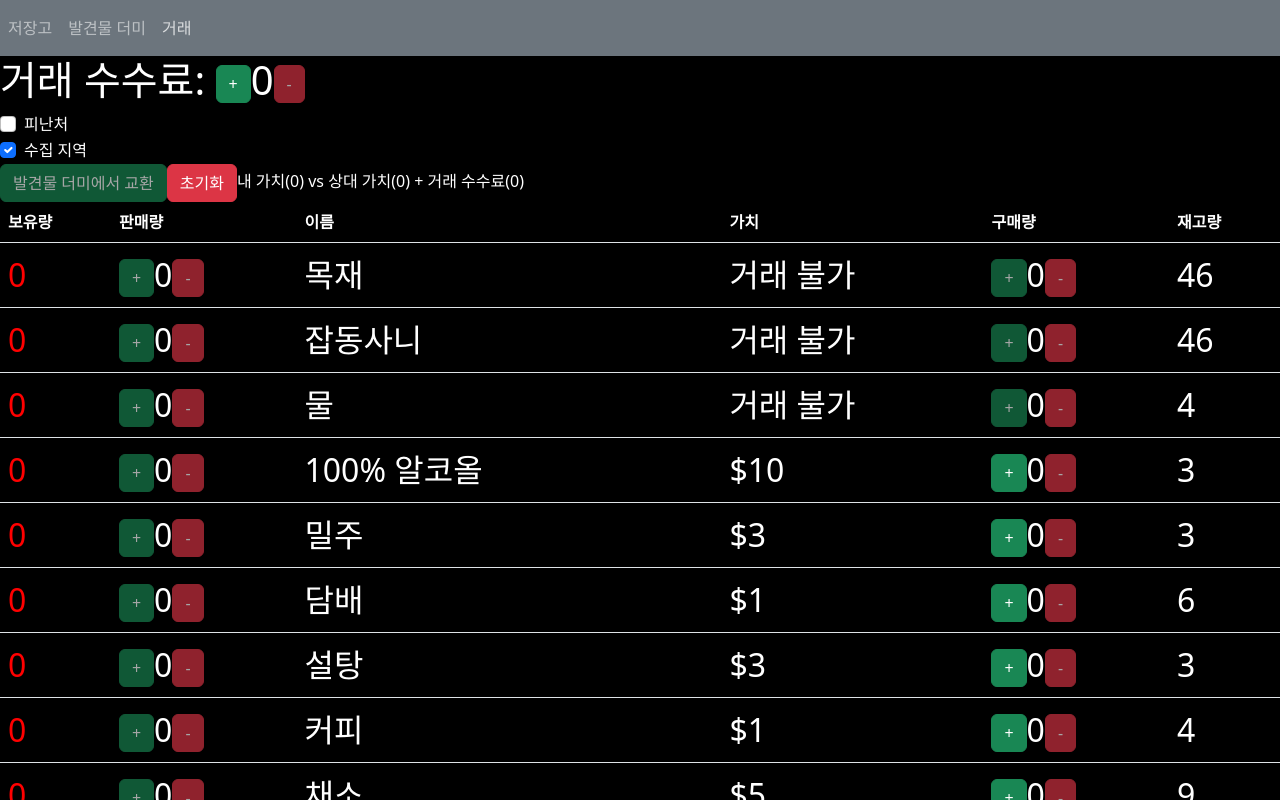
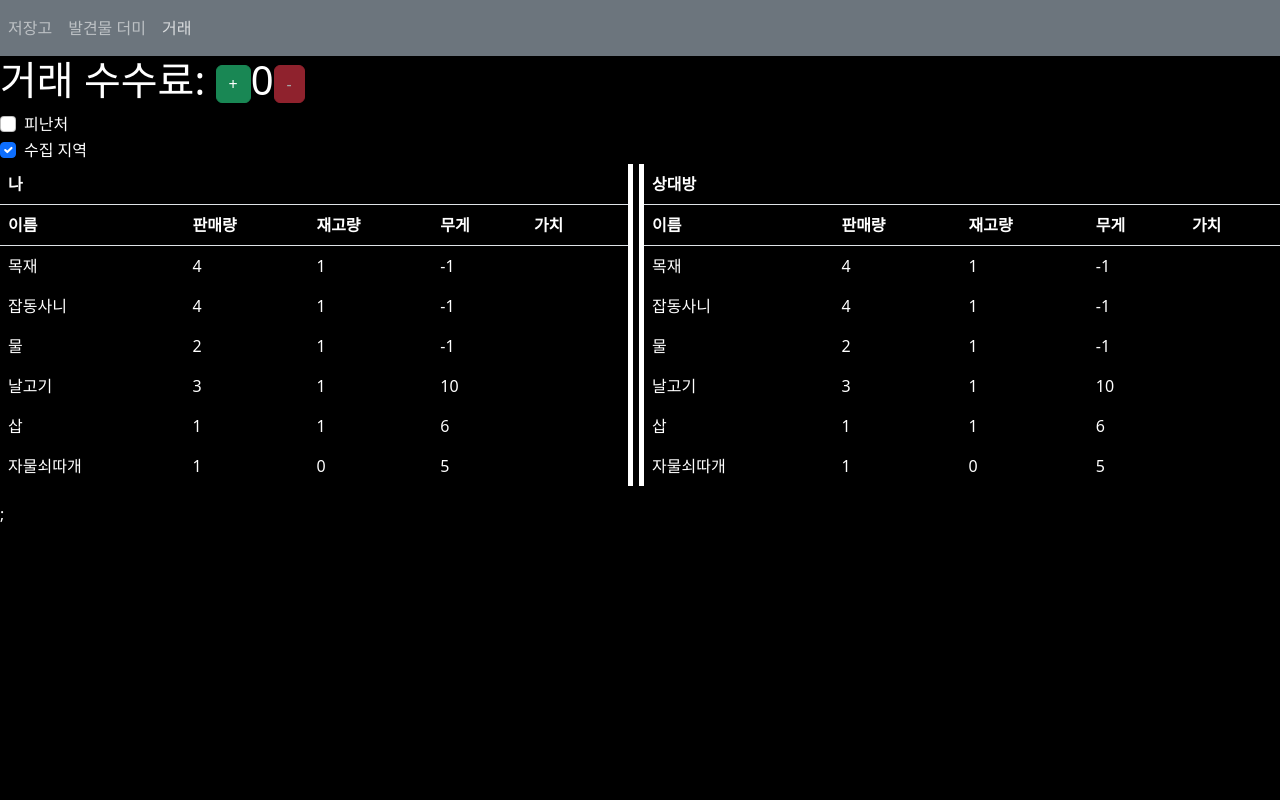
Before and after one commit to AndroidNetrunner/this-war-of-mine, a Next.js app: page /shelter in a window 1280 px wide. Both pictures are taken after a click on the button "거래". Shown: the top 800 px of the page. Built offline with nearby package versions, Linux system fonts and the light colour scheme.

Commit message:
[UPDATE] 거래 페이지에서 나, 상대방 간의 보유량을 비교할 수 있도록 업데이트

```diff
--- a/src/components/Trading.tsx
+++ b/src/components/Trading.tsx
@@ -4,13 +4,16 @@ import Button from "react-bootstrap/Button";
 import TradingInShelter from "./TradingInShelter";
 import TradingInOutside from "./TradingInOutside";
 import styles from "./styles/Trading.module.css";
-import { useDispatch } from "react-redux";
+import { useDispatch, useSelector } from "react-redux";
 import { reset } from "../redux/slices/tradingSlice";
+import { RootState } from "../redux/store";
+import TradingTable from "./TradingTable";
 
 export default function Trading() {
   const [tradingPlace, setTradingPlace] = useState("outside");
   const [comission, setComission] = useState(0);
   const dispatch = useDispatch();
+  const storage = useSelector((state: RootState) => state.storage);
   function handleChange(e: React.ChangeEvent<HTMLInputElement>) {
     e.persist();
     setTradingPlace(e.target.value);
@@ -53,12 +56,23 @@ export default function Trading() {
           onChange={handleChange}
         />
       </Form>
+      <div className={styles.container}>
+        <TradingTable
+          possession="myself"
+          className={styles.myself}
+          resourceList={storage}
+        />
+        <TradingTable
+          possession="opponent"
+          className={styles.opponent}
+          resourceList={storage}
+        />
+      </div>
       {
-        // 내 자원 테이블, 자원 가치, 상대 테이블 가져오기
-        // 보유량이 0개인 경우 아예 띄우지 않기
+        // TradingTable에서 거래 가능한 물품들 계산하는 함수 구현
       }
-      {tradingPlace === "shelter" && <TradingInShelter comission={comission} />}
-      {tradingPlace === "outside" && <TradingInOutside comission={comission} />}
+      {/* {tradingPlace === "shelter" && <TradingInShelter comission={comission} />}
+      {tradingPlace === "outside" && <TradingInOutside comission={comission} />} */}
     </>
   );
 }
--- /dev/null
+++ b/src/components/TradingTable.tsx
@@ -0,0 +1,76 @@
+import React from "react";
+import Table from "react-bootstrap/Table";
+import { ResourceName } from "../redux/slices/resourceSlice";
+import { useSelector } from "react-redux";
+import { RootState } from "../redux/store";
+import styles from "./styles/TradingTable.module.css";
+
+export default function TradingTable({
+  possession,
+  resourceList,
+  className,
+}: {
+  resourceList: {
+    [name in ResourceName]: number;
+  };
+  possession: "myself" | "opponent";
+  className: string;
+}) {
+  return (
+    <Table className={className}>
+      <TradingTableHead possession={possession} />
+      <tbody>
+        {Object.entries(resourceList)
+          .filter(([name, quantity]) => quantity !== 0)
+          .map(([name, quantity]) => (
+            <TradingTableRow
+              key={name}
+              name={name as ResourceName}
+              quantity={quantity}
+            />
+          ))}
+      </tbody>
+    </Table>
+  );
+}
+
+function TradingTableHead({
+  possession,
+}: {
+  possession: "myself" | "opponent";
+}) {
+  return (
+    <thead>
+      <tr>
+        <th colSpan={5}>{possession === "myself" ? "나" : "상대방"}</th>
+      </tr>
+      <tr>
+        <th>이름</th>
+        <th>판매량</th>
+        <th>재고량</th>
+        <th>무게</th>
+        <th>가치</th>
+      </tr>
+    </thead>
+  );
+}
+
+function TradingTableRow({
+  name,
+  quantity,
+}: {
+  name: ResourceName;
+  quantity: number;
+}) {
+  const { value, weight, korean } = useSelector(
+    (state: RootState) => state.resource[name]
+  );
+  return (
+    <tr>
+      <td>{korean}</td>
+      <td>{quantity}</td>
+      <td>{weight}</td>
+      <td>{value}</td>
+    </tr>
+  );
+}
--- a/src/components/styles/Trading.module.css
+++ b/src/components/styles/Trading.module.css
@@ -0,0 +1,19 @@
+.container {
+  display: flex;
+}
+
+.opponent,
+.myself {
+  font-size: 1rem;
+  color: white;
+  flex: 1;
+}
+
+.myself tr {
+  border-right: 1rem double white;
+}
+
+.myself td,
+.opponent td {
+  border: none;
+}
```
Also changed, not shown: src/components/styles/TradingTable.module.css (added).
